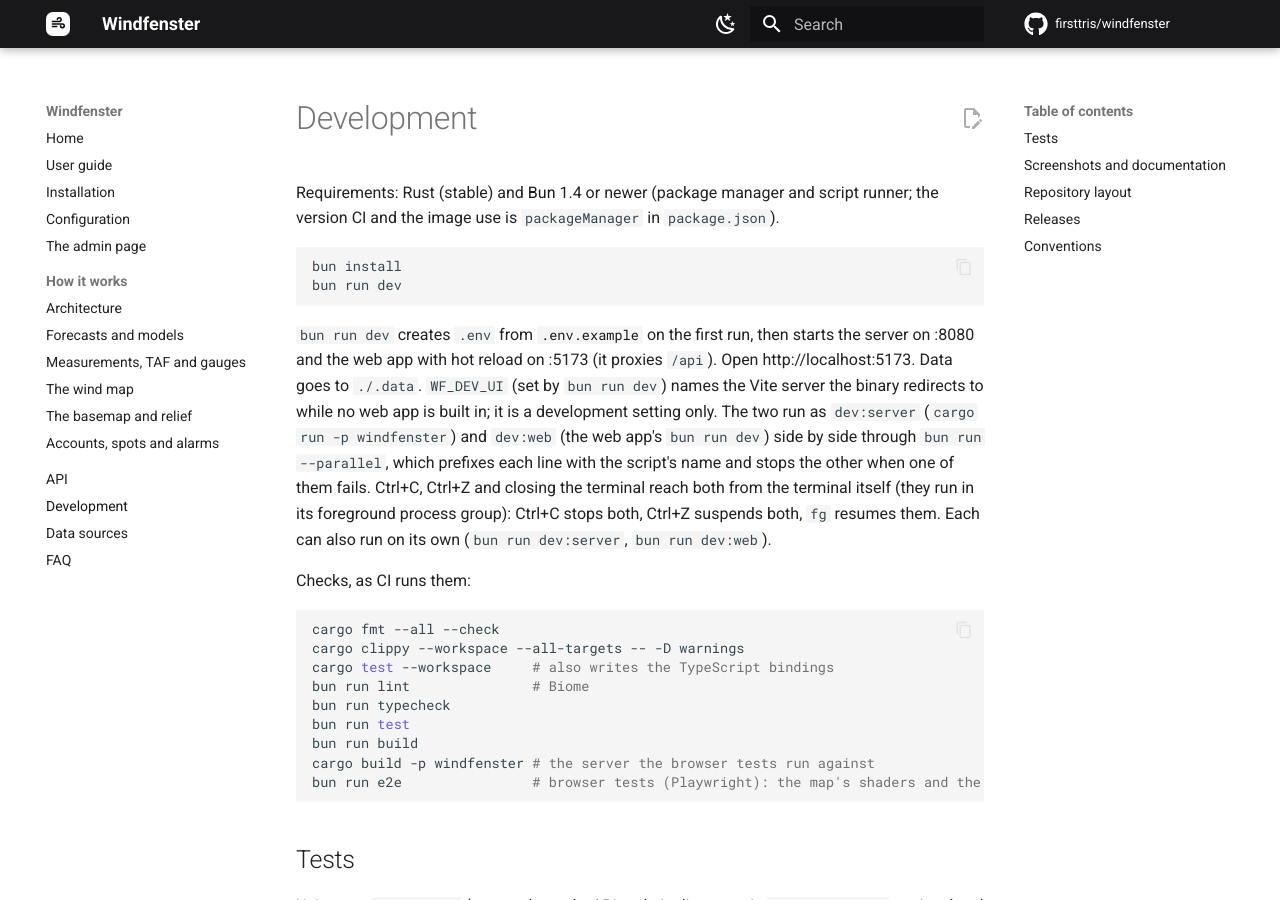
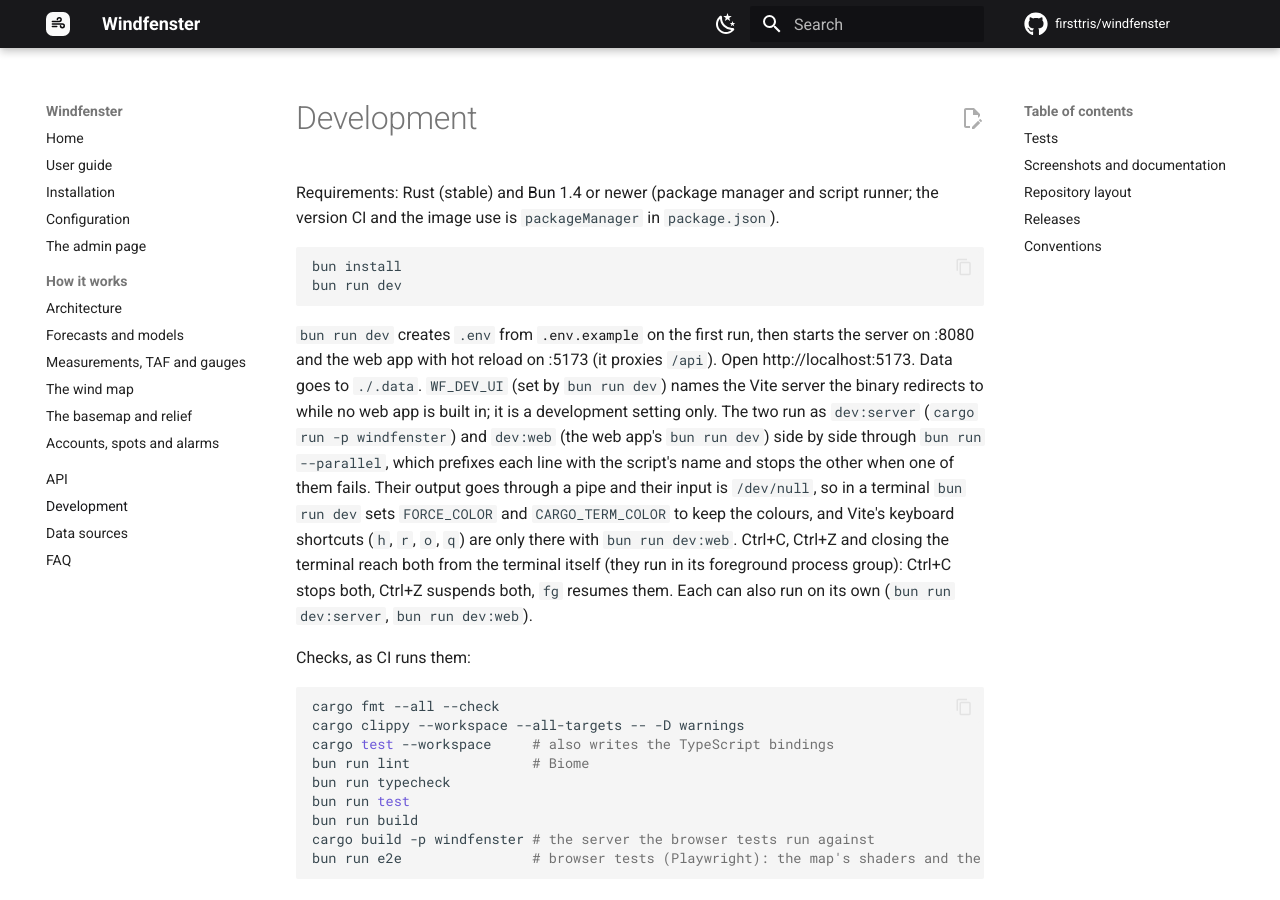
Before and after one commit to firsttris/windfenster, an MkDocs documentation site: the page built from docs/development.md, in a window 1280 px wide and 900 px high. Built offline with MkDocs 1.6.1 and Material for MkDocs 9.7.7, drawn with Linux system fonts in a browser that asks for light colours; comment, search, counter and statistics services are not loaded.

Commit message:
Keep cargo's and Vite's colours under `bun run --parallel`
--parallel pipes each script's output (for the name prefix) and gives it
/dev/null as input, so neither sees a terminal: cargo and Vite (picocolors
checks stdout.isTTY or FORCE_COLOR) dropped their colours, which
scripts/dev.ts kept by passing the terminal on. In a terminal `dev` now
sets FORCE_COLOR and CARGO_TERM_COLOR. Vite's keyboard shortcuts need a
terminal on stdin and stay with `bun run dev:web`; the docs say so.

Co-Authored-By: Claude Opus 5.5 <noreply@anthropic.com>
Claude-Session: https://claude.ai/code/session_01Y3rdfbWb1xDUdPRng7TX9Z

```diff
--- a/docs/development.md
+++ b/docs/development.md
@@ -18,9 +18,11 @@ http://localhost:5173. Data goes to `./.data`. `WF_DEV_UI` (set by `bun run dev`
 server the binary redirects to while no web app is built in; it is a development setting only.
 The two run as `dev:server` (`cargo run -p windfenster`) and `dev:web` (the web app's `bun run dev`)
 side by side through `bun run --parallel`, which prefixes each line with the script's name and stops
-the other when one of them fails. Ctrl+C, Ctrl+Z and closing the terminal reach both from the
-terminal itself (they run in its foreground process group): Ctrl+C stops both, Ctrl+Z suspends
-both, `fg` resumes them. Each can also run on its own (`bun run dev:server`, `bun run dev:web`).
+the other when one of them fails. Their output goes through a pipe and their input is `/dev/null`,
+so in a terminal `bun run dev` sets `FORCE_COLOR` and `CARGO_TERM_COLOR` to keep the colours, and
+Vite's keyboard shortcuts (`h`, `r`, `o`, `q`) are only there with `bun run dev:web`. Ctrl+C,
+Ctrl+Z and closing the terminal reach both from the terminal itself (they run in its foreground
+process group): Ctrl+C stops both, Ctrl+Z suspends both, `fg` resumes them. Each can also run on its own (`bun run dev:server`, `bun run dev:web`).
 
 Checks, as CI runs them:
 
--- a/package.json
+++ b/package.json
@@ -7,7 +7,7 @@
     "web"
   ],
   "scripts": {
-    "dev": "[ -f .env ] || { cp .env.example .env && echo '.env created from .env.example'; } && printf '\\n  Windfenster: http://localhost:5173\\n\\n' && bun run --parallel dev:server dev:web",
+    "dev": "[ -f .env ] || { cp .env.example .env && echo '.env created from .env.example'; } && printf '\\n  Windfenster: http://localhost:5173\\n\\n' && if [ -t 1 ]; then export FORCE_COLOR=1 CARGO_TERM_COLOR=always; fi && bun run --parallel dev:server dev:web",
     "dev:server": "cargo run -p windfenster",
     "dev:web": "bun run --cwd web dev",
     "build": "bun run --filter @windfenster/web build",
```
